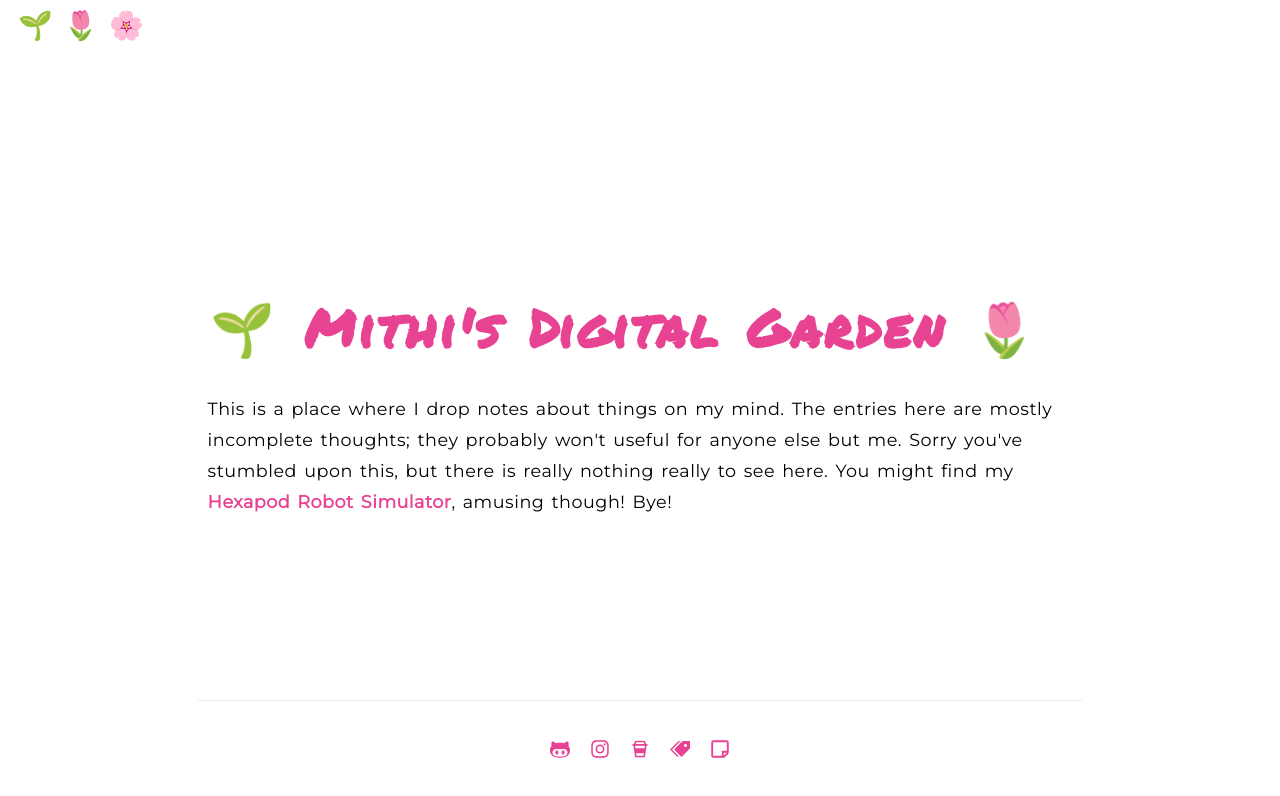
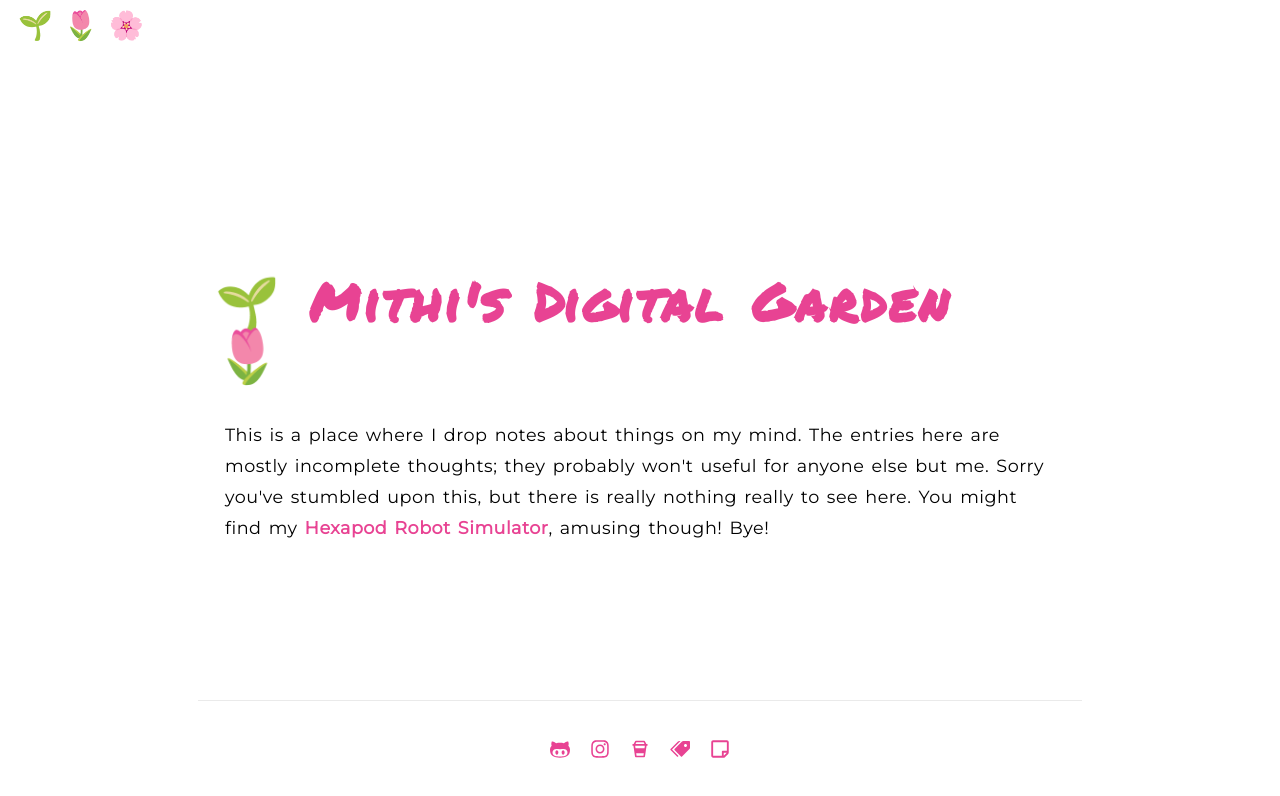
Before and after one commit to mithi/digital-garden, a Next.js app: page / in a window 1280 px wide. Shown: the top 796 px of the page. Built offline with nearby package versions, Linux system fonts and the light colour scheme.

Commit message:
🌷 Layout won't change given a min screen width

```diff
--- a/components/Layout/Layout.module.css
+++ b/components/Layout/Layout.module.css
@@ -10,7 +10,7 @@
 .main {
     padding: 5rem 0;
     flex: 1;
-    width: 70%;
+    width: 850px;
     display: flex;
     flex-direction: column;
     justify-content: center;
```
